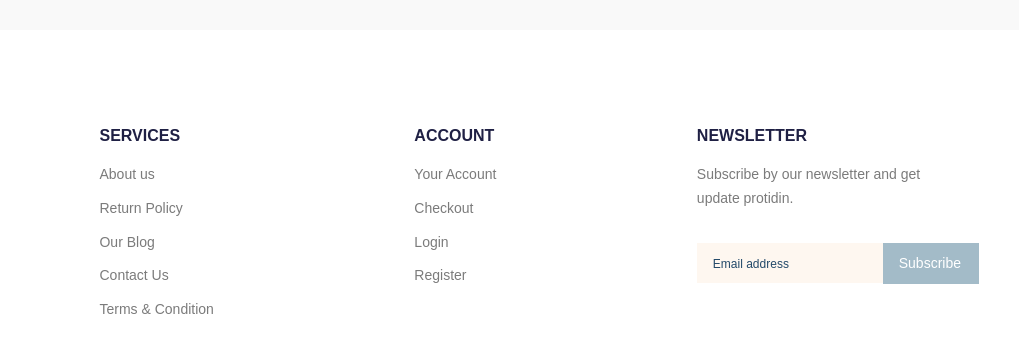
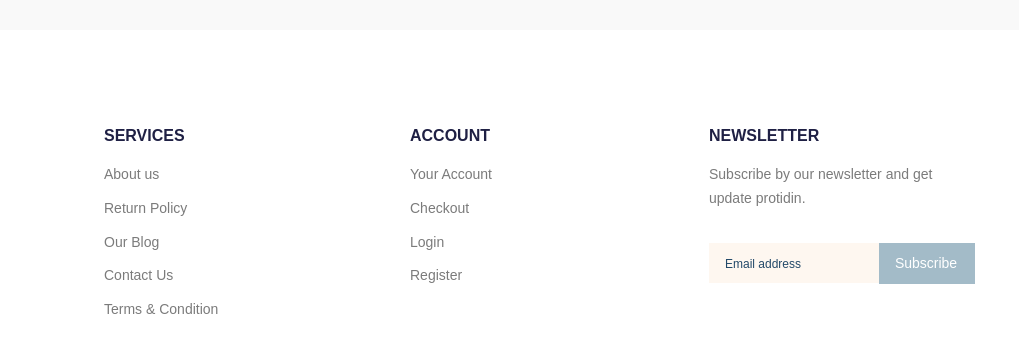
Before and after one commit to natalia-kaseeva/Glee, a website: page app/index.html in a window 1280 px wide. Shown: the part 2288-2634 px from the top of the page, 246-1280 px from the left. Drawn offline with nearby package versions, Linux system fonts and the light colour scheme; files that its build step writes are made by us from their sources.

Commit message:
footer was chanched

```diff
--- a/app/index.html
+++ b/app/index.html
@@ -395,7 +395,7 @@
         <div class="wrapper">
             <div class="footer-top">
                 <div class="footer-top__items">
-                    <div class="footer-top__item">
+                    <div class="footer-top__item footer-top__contact">
                         <a class="footer-logo" href="#">
                             <img class="footer-logo__img" src="images/logo.png" alt="logo">
                         </a>
@@ -417,7 +417,7 @@
                         </div>
                     </div>
 
-                    <div class="footer-top__item footer-top__item--services">
+                    <div class="footer-top__item footer-top__nav-services">
                         <h2 class="footer-top__item-title">Services</h2>
                         <div class="footer-top__item-content">
                             <nav class="menu-services">
@@ -442,7 +442,7 @@
                         </div>
                     </div>
 
-                    <div class="footer-top__item">
+                    <div class="footer-top__item footer-top__nav-account">
                         <h2 class="footer-top__item-title">Account</h2>
                         <div class="footer-top__item-content">
                             <nav class="menu-account">
@@ -464,7 +464,7 @@
                         </div>
                     </div>
 
-                    <div class="footer-top__item">
+                    <div class="footer-top__item footer-top__form">
                         <h2 class="footer-top__item-title">newsletter</h2>
                         <div class="footer-top__item-content">
                             <div class="footer-top__text">
--- a/app/scss/style.scss
+++ b/app/scss/style.scss
@@ -458,7 +458,7 @@
 
     &__items {
         display: flex;
-        justify-content: space-between;
+        //justify-content: space-between;
         font-size: 14px;
         line-height: 1.7;
         color: $footer-text;
@@ -468,9 +468,24 @@
         display: flex;
         flex-direction: column;
 
-        &--services {
-            margin-left: -110px;
-        }
+        // //&--services {
+        //     margin-left: -110px;
+        // }
+    }
+
+    &__contact {
+        width:200px;
+        margin-right: 95px;
+    }
+
+    &__nav-services {
+        width: 126px;
+        margin-right: 180px;
+    }
+
+    &__form {
+        max-width: 270px;
+        margin-left: auto;
     }
 
     &__item-title {
@@ -491,9 +506,9 @@
 .connection {
     font-style: normal;
 
-    &__address {
-        max-width: 200px;
-    }
+    // //&__address {
+    //     max-width: 200px;
+    // }
 
     &__text {
         text-transform: uppercase;
@@ -523,6 +538,7 @@
 
 .subscribe-form {
     &__field {
+        width: 170px;
         border: none;
         background-color: #fef7f0;
         height: 40px;
@@ -544,7 +560,7 @@
         @extend %dmsans-400;
         color: #fff;
         cursor: pointer;
-        margin-left: -15px;
+        margin-left: -4px;
         transition: background-color .5s;
 
         &:hover,
```
